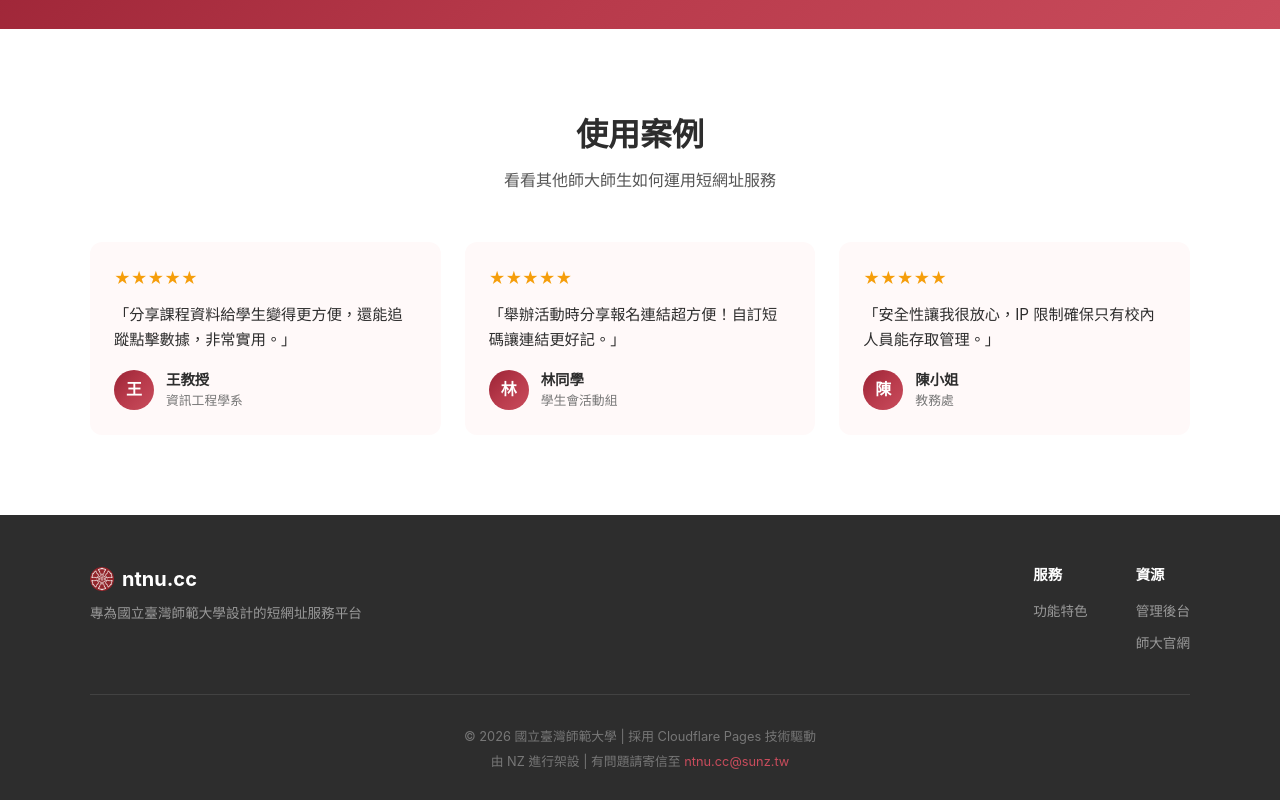
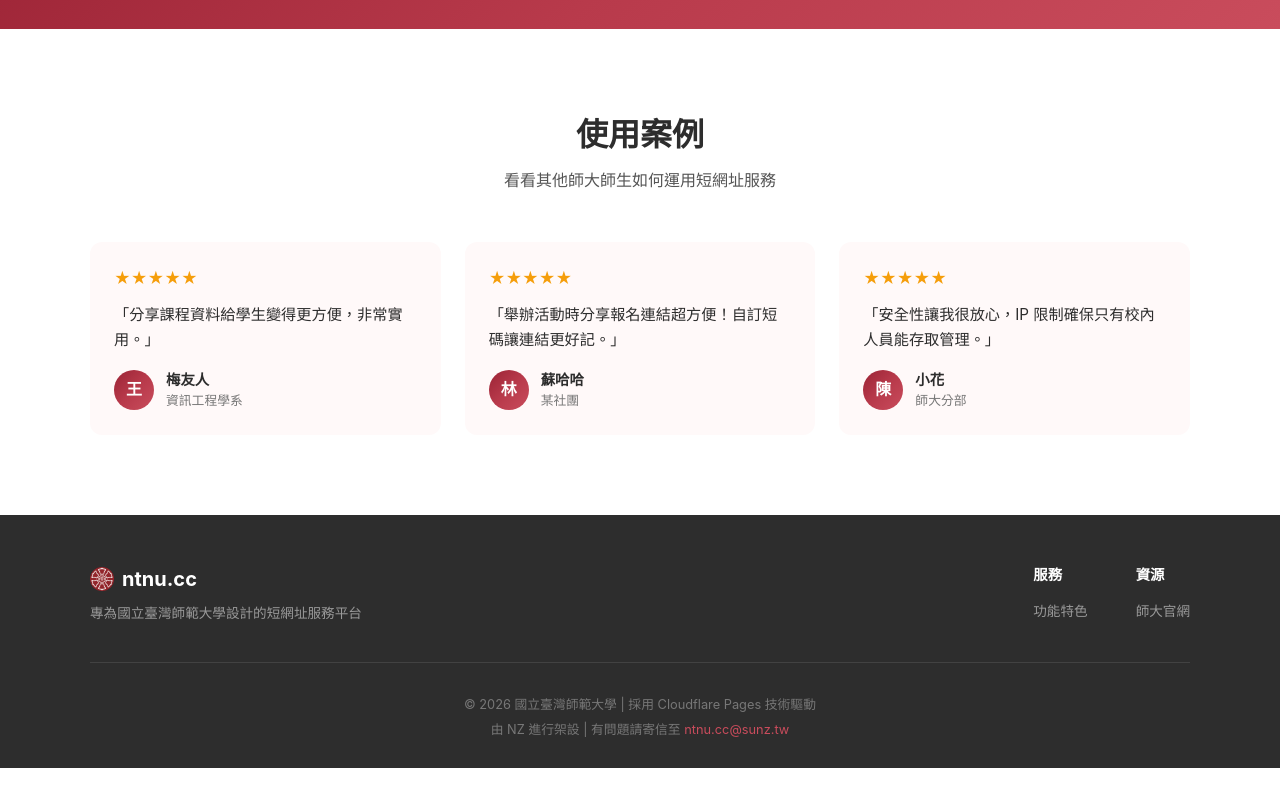
Before and after one commit to su-nz/ntnu.cc, a website: page public/index.html in a window 1280 px wide. Shown: the part 1601-2401 px from the top of the page. After the commit the page ends 2369 px from the top, so only its background shows below. Drawn offline with Linux system fonts and the light colour scheme; no server answers.

Commit message:
fix: remove admin links and update testimonial authors for clarity

```diff
--- a/public/index.html
+++ b/public/index.html
@@ -735,7 +735,6 @@
       <div class="nav-links">
         <a href="#features">功能特色</a>
         <a href="#testimonials">使用案例</a>
-        <a href="/admin" class="btn btn-primary">管理後台</a>
       </div>
     </div>
   </nav>
@@ -881,11 +880,11 @@
       <div class="testimonials-grid">
         <div class="testimonial-card">
           <div class="testimonial-rating">★★★★★</div>
-          <p class="testimonial-text">「分享課程資料給學生變得更方便，還能追蹤點擊數據，非常實用。」</p>
+          <p class="testimonial-text">「分享課程資料給學生變得更方便，非常實用。」</p>
           <div class="testimonial-author">
             <div class="author-avatar">王</div>
             <div class="author-info">
-              <h4>王教授</h4>
+              <h4>梅友人</h4>
               <p>資訊工程學系</p>
             </div>
           </div>
@@ -896,8 +895,8 @@
           <div class="testimonial-author">
             <div class="author-avatar">林</div>
             <div class="author-info">
-              <h4>林同學</h4>
-              <p>學生會活動組</p>
+              <h4>蘇哈哈</h4>
+              <p>某社團</p>
             </div>
           </div>
         </div>
@@ -907,8 +906,8 @@
           <div class="testimonial-author">
             <div class="author-avatar">陳</div>
             <div class="author-info">
-              <h4>陳小姐</h4>
-              <p>教務處</p>
+              <h4>小花</h4>
+              <p>師大分部</p>
             </div>
           </div>
         </div>
@@ -937,7 +936,6 @@
           <div class="footer-links-col">
             <h4>資源</h4>
             <ul>
-              <li><a href="/admin">管理後台</a></li>
               <li><a href="https://www.ntnu.edu.tw" target="_blank">師大官網</a></li>
             </ul>
           </div>
```
